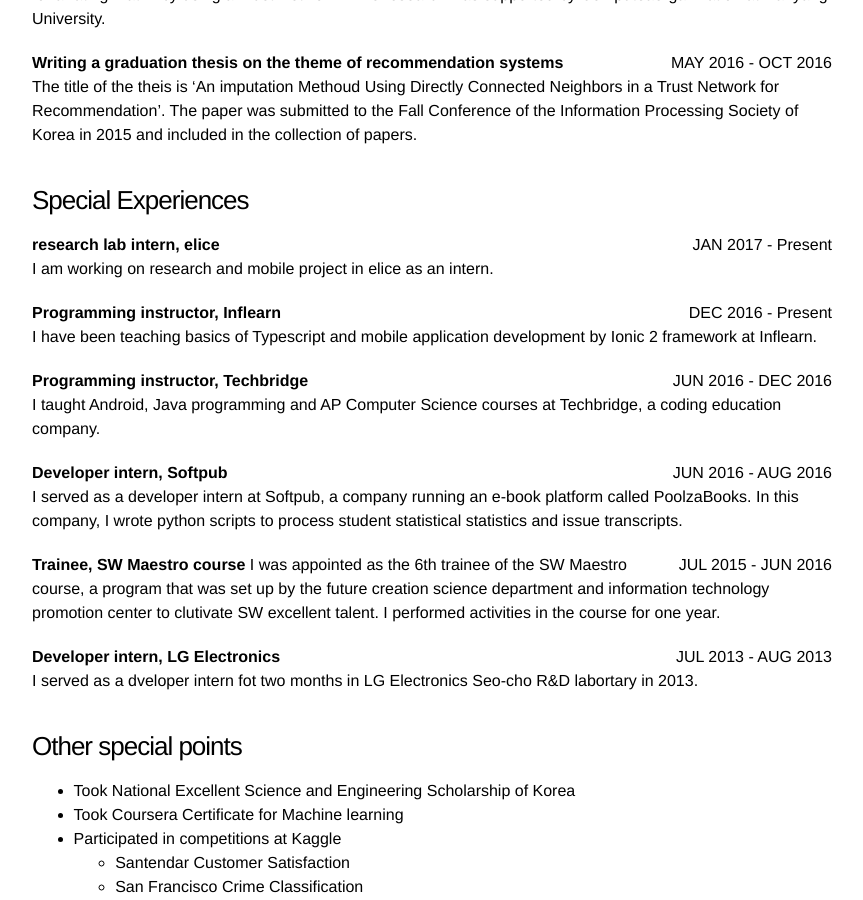
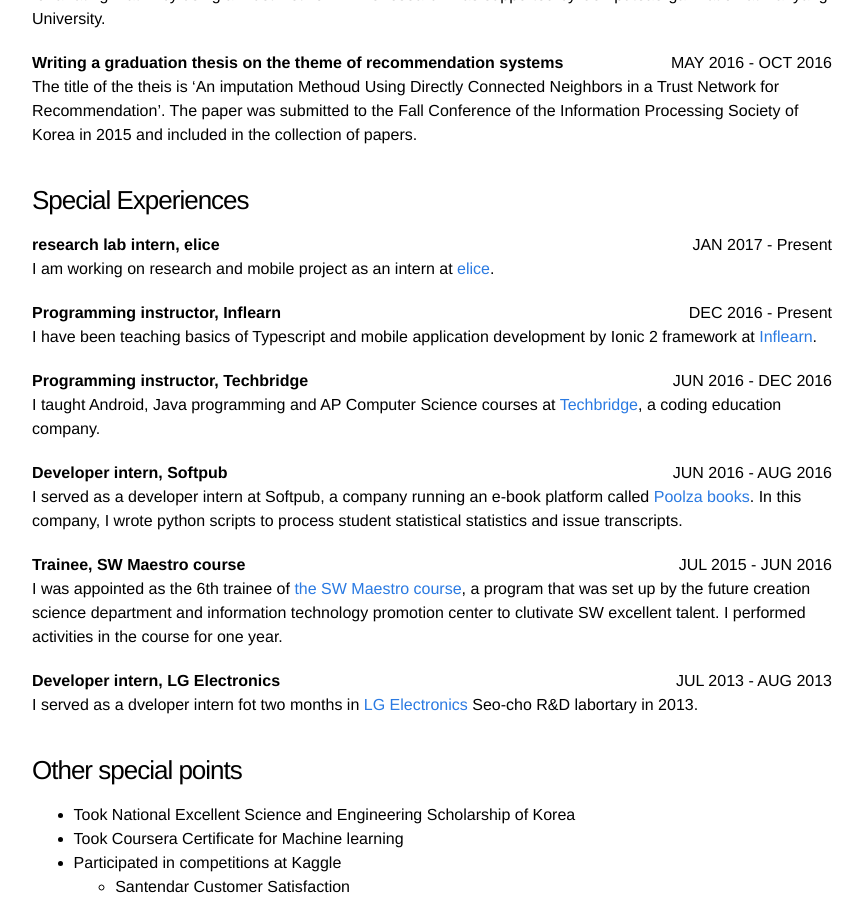
Before and after one commit to JeongMinCha/jeongmincha.github.com, a Jekyll site: the page built from cv-eng.md, in a window 1280 px wide and 900 px high, scrolled down 1021 px. Shown: the whole window, without its empty margins (208-1071 px from the left). Built offline with Jekyll 4.4.1, drawn with Linux system fonts in a browser that asks for light colours.

Commit message:
Add url links on special experiences (EN)

```diff
--- a/cv-eng.md
+++ b/cv-eng.md
@@ -32,22 +32,22 @@
 
 ### Special Experiences
 **research lab intern, elice** <span style="float:right;">JAN 2017 - Present</span>
-I am working on research and mobile project in elice as an intern.
+I am working on research and mobile project as an intern at <a href="https://www.elice.io" target="_blank">elice</a>.
 
 **Programming instructor, Inflearn** <span style="float:right;">DEC 2016 - Present</span>
-I have been teaching basics of Typescript and mobile application development by Ionic 2 framework at Inflearn.
+I have been teaching basics of Typescript and mobile application development by Ionic 2 framework at <a href="https://www.inflearn.com" target="_blank">Inflearn</a>.
 
 **Programming instructor, Techbridge** <span style="float:right;">JUN 2016 - DEC 2016</span>
-I taught Android, Java programming and AP Computer Science courses at Techbridge, a coding education company.
+I taught Android, Java programming and AP Computer Science courses at <a href="http://www.techbridge.co.kr" target="_blank">Techbridge</a>, a coding education company.
 
 **Developer intern, Softpub** <span style="float:right;">JUN 2016 - AUG 2016</span>
-I served as a developer intern at Softpub, a company running an e-book platform called PoolzaBooks. In this company, I wrote python scripts to process student statistical statistics and issue transcripts.
+I served as a developer intern at Softpub, a company running an e-book platform called <a href="http://www.poolzabooks.com" target="_blank">Poolza books</a>. In this company, I wrote python scripts to process student statistical statistics and issue transcripts.
 
 **Trainee, SW Maestro course** <span style="float:right;">JUL 2015 - JUN 2016</span>
-I was appointed as the 6th trainee of the SW Maestro course, a program that was set up by the future creation science department and information technology promotion center to clutivate SW excellent talent. I performed activities in the course for one year.
+I was appointed as the 6th trainee of <a href="http://swmaestro.kr/" target="_blank">the SW Maestro course</a>, a program that was set up by the future creation science department and information technology promotion center to clutivate SW excellent talent. I performed activities in the course for one year.
 
 **Developer intern, LG Electronics** <span style="float:right;">JUL 2013 - AUG 2013</span>
-I served as a dveloper intern fot two months in LG Electronics Seo-cho R&D labortary in 2013.
+I served as a dveloper intern fot two months in <a href="https://www.lge.co.kr/" target="_blank">LG Electronics</a> Seo-cho R&D labortary in 2013.
 
 
 ### Other special points
```
